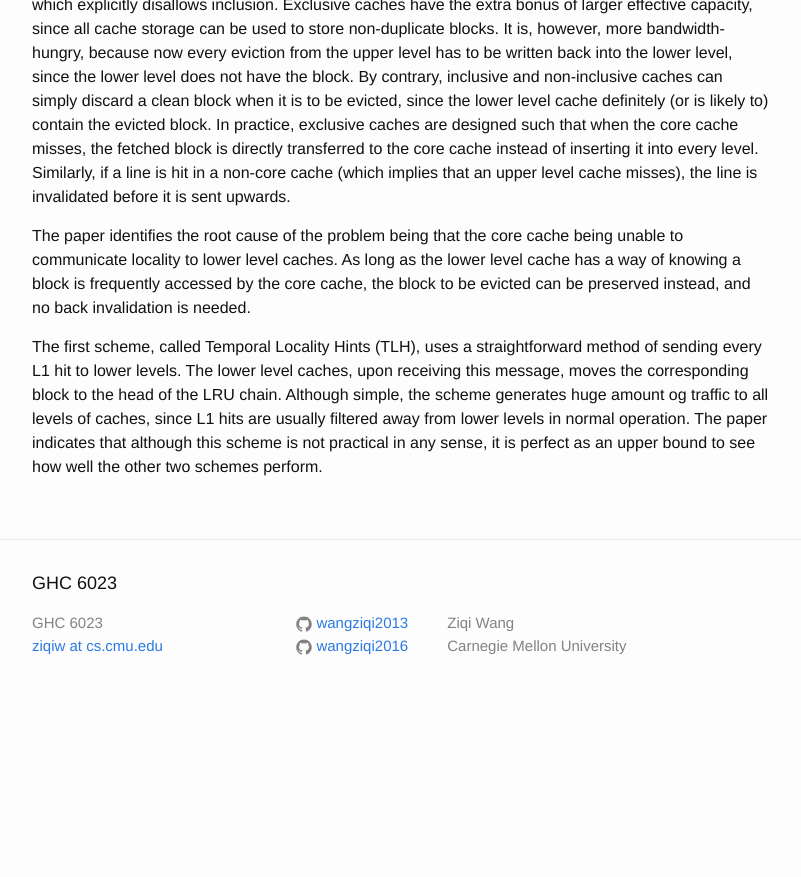
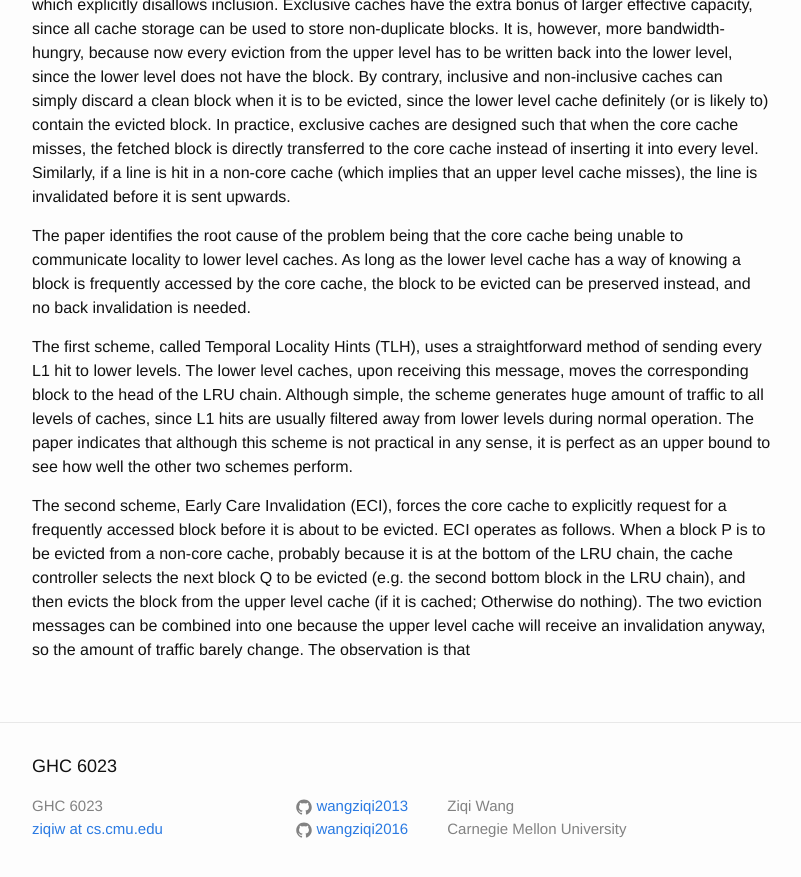
Before and after one commit to wangziqi2013/wangziqi2013.github.io, a Jekyll site: the page built from _posts/2019-08-22-achieving-non-inclusive-cache-performance-with-inclusive-caches.markdown, in a window 1280 px wide and 900 px high, scrolled down 1225 px. Shown: the top 877 px of the window, without its empty margins (238-1039 px from the left). Built offline with Jekyll 4.4.1, drawn with Linux system fonts in a browser that asks for light colours; before the commit the page ends 1942 px from its top, so only the background shows below that.

Commit message:
Working on ECI

```diff
--- a/_posts/2019-08-22-achieving-non-inclusive-cache-performance-with-inclusive-caches.markdown
+++ b/_posts/2019-08-22-achieving-non-inclusive-cache-performance-with-inclusive-caches.markdown
@@ -54,6 +54,13 @@ cache, the block to be evicted can be preserved instead, and no back invalidatio
 
 The first scheme, called Temporal Locality Hints (TLH), uses a straightforward method of sending every L1 hit to
 lower levels. The lower level caches, upon receiving this message, moves the corresponding block to the head of
-the LRU chain. Although simple, the scheme generates huge amount og traffic to all levels of caches, since L1 hits
-are usually filtered away from lower levels in normal operation. The paper indicates that although this scheme is
+the LRU chain. Although simple, the scheme generates huge amount of traffic to all levels of caches, since L1 hits
+are usually filtered away from lower levels during normal operation. The paper indicates that although this scheme is
 not practical in any sense, it is perfect as an upper bound to see how well the other two schemes perform.
+
+The second scheme, Early Care Invalidation (ECI), forces the core cache to explicitly request for a frequently accessed
+block before it is about to be evicted. ECI operates as follows. When a block P is to be evicted from a non-core cache,
+probably because it is at the bottom of the LRU chain, the cache controller selects the next block Q to be evicted
+(e.g. the second bottom block in the LRU chain), and then evicts the block from the upper level cache (if it is cached;
+Otherwise do nothing). The two eviction messages can be combined into one because the upper level cache will receive
+an invalidation anyway, so the amount of traffic barely change. The observation is that
```
